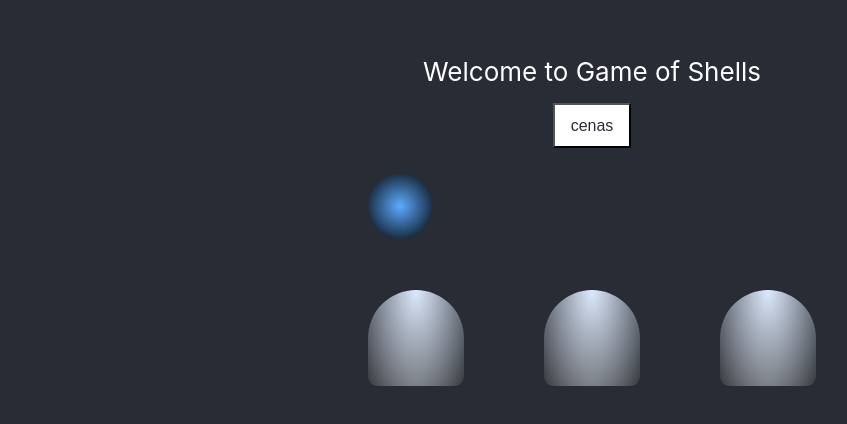
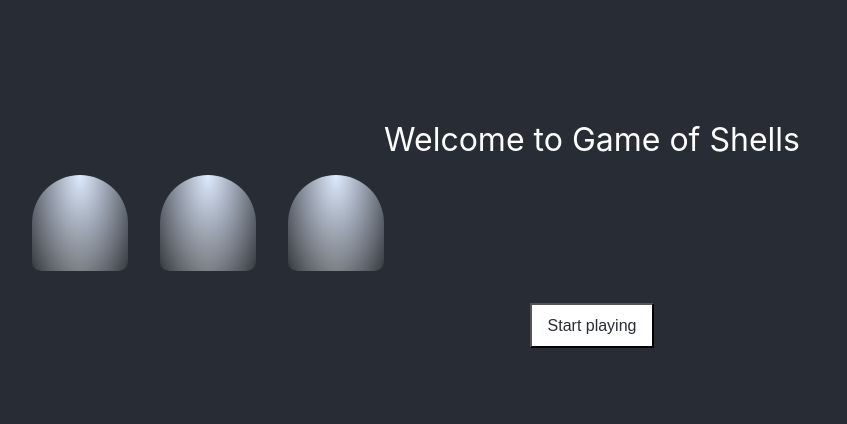
Before and after one commit to martafernandes/game-of-shells, a React (Create React App) app: page / in a window 1280 px wide. Shown: the part 166-590 px from the top of the page, without its empty margins (48-895 px from the left). Built offline with nearby package versions, Linux system fonts and the light colour scheme.

Commit message:
added logic for start playing and hide/show ball

```diff
--- a/src/components/App/App.css
+++ b/src/components/App/App.css
@@ -6,30 +6,6 @@
   flex-direction: column;
   align-items: center;
   justify-content: center;
-  font-size: calc(10px + 2vmin);
+  font-size: 2rem;
   color: white;
 }
-
-.App-logo {
-  height: 40vmin;
-  pointer-events: none;
-}
-
-@media (prefers-reduced-motion: no-preference) {
-  .App-logo {
-    animation: App-logo-spin infinite 20s linear;
-  }
-}
-
-.App-link {
-  color: #61dafb;
-}
-
-@keyframes App-logo-spin {
-  from {
-    transform: rotate(0deg);
-  }
-  to {
-    transform: rotate(360deg);
-  }
-}
--- a/src/components/App/App.js
+++ b/src/components/App/App.js
@@ -1,9 +1,7 @@
 import React from 'react';
 
-import constants from '../../config/constants';
-import Button from '../Button/Button';
-import Ball from '../Ball/Ball';
-import ContainerBoard from '../ContainerBoard/ContainerBoard';
+import constants from '../../helpers/constants';
+import GameBoard from '../GameBoard/GameBoard';
 
 import './App.css';
 
@@ -14,9 +12,7 @@ function App() {
         { constants.dictionary.TITLE }
       </header>
       <div>
-        <Button label="cenas" onClick={() => console.log('cenas**')} />
-        <Ball isDisplayed={true} />
-        <ContainerBoard />
+        <GameBoard />
       </div>
     </div>
   );
--- a/src/components/Ball/Ball.css
+++ b/src/components/Ball/Ball.css
@@ -1,7 +1,7 @@
 .ball {
-    background-color: #000;
+    background: radial-gradient(circle at 2rem 2rem, #5cabff, #000);
+    border-radius: 50%;
+    margin: 0;
+    height: 4rem;
     width: 4rem;
-    height: 4rem;
-    border-radius: 50%;
-    background: radial-gradient(circle at 2rem 2rem, #5cabff, #000);
 }
--- a/src/components/Container/Container.css
+++ b/src/components/Container/Container.css
@@ -1,7 +1,16 @@
-.container {
+.shell {
     background: radial-gradient(ellipse at top, #deebff, transparent), radial-gradient(ellipse at bottom, #555, transparent);
     border-radius: 50% 50% 10% 10%;
-    flex-wrap: wrap;
     height: 6rem;
+    margin: 0;
+    position: relative;
     width: 6rem;
 }
+
+.shell .ball{
+    position: absolute;
+    top: 50%;
+    left: 50%;
+    margin-top: -1rem;
+    margin-left: -2rem;
+}
--- a/src/components/Container/Container.js
+++ b/src/components/Container/Container.js
@@ -1,13 +1,27 @@
 import React from 'react';
+import PropTypes from 'prop-types';
 
 // eslint-disable-next-line
 import styles from "./Container.css";
 
-const Container = () => (
-    <figure
-        className="container"
-    >
-    </figure>
+const Container = ({ onClick, content }) => (
+    <div className="container">
+        <figure
+            className="shell"
+            onClick={onClick}
+        >
+                {content}
+        </figure>
+    </div>
 );
 
+Container.propTypes = {
+    onClick: PropTypes.func.isRequired,
+    content: PropTypes.element
+};
+
+Container.defaultProps = {
+    content: null,
+};
+
 export default Container;
--- a/src/components/ContainerBoard/ContainerBoard.css
+++ /dev/null
@@ -1,3 +0,0 @@
-.containerBoard {
-    display: flex;
-}
--- a/src/components/ContainerBoard/ContainerBoard.js
+++ /dev/null
@@ -1,22 +0,0 @@
-import React from 'react';
-
-import Ball from '../Ball/Ball';
-import Container from '../Container/Container';
-import constants from '../../config/constants';
-
-// eslint-disable-next-line
-import styles from "./ContainerBoard.css";
-
-const ContainerBoard = () => {
-    const { gameOptions: { NR_CONTAINERS }} = constants;
-
-    return (
-        <div className="containerBoard">
-            {
-                Array.from(Array(NR_CONTAINERS), index => <Container key={index} />)
-            }
-        </div>
-    );
-};
-
-export default ContainerBoard;
--- /dev/null
+++ b/src/components/GameBoard/GameBoard.css
@@ -0,0 +1,10 @@
+.containerBoard {
+    display: flex;
+    flex-wrap: wrap;
+}
+
+.containerWrapper {
+    height: 6rem;
+    padding: 1rem;
+    width: 6rem;
+}
--- /dev/null
+++ b/src/components/GameBoard/GameBoard.js
@@ -0,0 +1,85 @@
+import React, { useState } from 'react';
+
+import Ball from '../Ball/Ball';
+import Button from '../Button/Button';
+import Container from '../Container/Container';
+import constants from '../../helpers/constants';
+import helpers from './helpers';
+
+// eslint-disable-next-line
+import styles from "./GameBoard.css";
+
+const ContainerBoard = () => {
+    const {
+        dictionary,
+    } = constants;
+    const {
+        gameSteps: { start, shuffle },
+        randomBallPosition,
+        initValues: { gameBoard, containerPos }
+    } = helpers;
+
+    const [ballDisplayed, toggleBallVisible] = useState(false);
+    const [playing, toggleButtonVisible] = useState(false);
+    const [gameStep, setStep] = useState(start);
+    const [containerPositions, setContainerPositions] = useState(containerPos);
+    const [ballPosition, hideBall] = useState(randomBallPosition())
+
+    const onClickContainer = containerIndex => () => {
+        if (containerIndex === ballPosition && playing) {
+            toggleBallVisible(true);
+            toggleButtonVisible(false);
+        }
+    }
+
+    const startGame = () => {
+        toggleBallVisible(true);
+        setStep(shuffle);
+    }
+
+    const shuffleGame = () => {
+        toggleBallVisible(false);
+        toggleButtonVisible(true);
+        setStep(start);
+    }
+
+    const onClickButton = () => {
+        switch (gameStep) {
+            case start: {
+                return startGame();
+            }
+            case shuffle: {
+                return shuffleGame();
+            }
+            default:
+                return () => {};
+        }
+    }
+
+    return (
+        <div className="gameBoard">
+            <div className="containerBoard">
+                {
+                    Array.from(gameBoard, index =>
+                        <div className="containerWrapper" key={index}>
+                            {
+                                containerPositions.includes(gameBoard[index]) &&
+                                <Container
+                                    key={index}
+                                    onClick={onClickContainer(index)}
+                                    content={
+                                      index === ballPosition ? <Ball isDisplayed={ballDisplayed} /> : null
+                                    }
+                                />
+                            }
+                        </div>
+                    )
+                }
+            </div>
+            {!playing && <Button label={dictionary[gameStep]} onClick={() => onClickButton()} />}
+
+        </div>
+    );
+};
+
+export default ContainerBoard;
--- /dev/null
+++ b/src/components/GameBoard/helpers.js
@@ -0,0 +1,16 @@
+import constants from '../../helpers/constants';
+
+const { gameOptions: { NR_CONTAINERS }} = constants;
+
+export default {
+    initValues: {
+        gameBoard: Array.from(Array(NR_CONTAINERS * NR_CONTAINERS), (v, i) => i),
+        containerPos: Array.from(Array(NR_CONTAINERS), (v, i) => i),
+    },
+    gameSteps: {
+        start: 'START',
+        shuffle: 'SHUFFLE',
+        playing: 'PLAYING',
+    },
+    randomBallPosition: () => Math.floor(Math.random() * (Math.floor(NR_CONTAINERS))),
+}
--- a/src/config/constants.js
+++ b/src/helpers/constants.js
@@ -1,6 +1,8 @@
 export default {
     dictionary: {
         TITLE: 'Welcome to Game of Shells',
+        START: 'Start playing',
+        SHUFFLE: 'Shuffle the shells',
     },
     gameOptions: {
         NR_CONTAINERS: 3,
```
Also changed, not shown: 1 other file (tests, documents, lock files or other folders).
